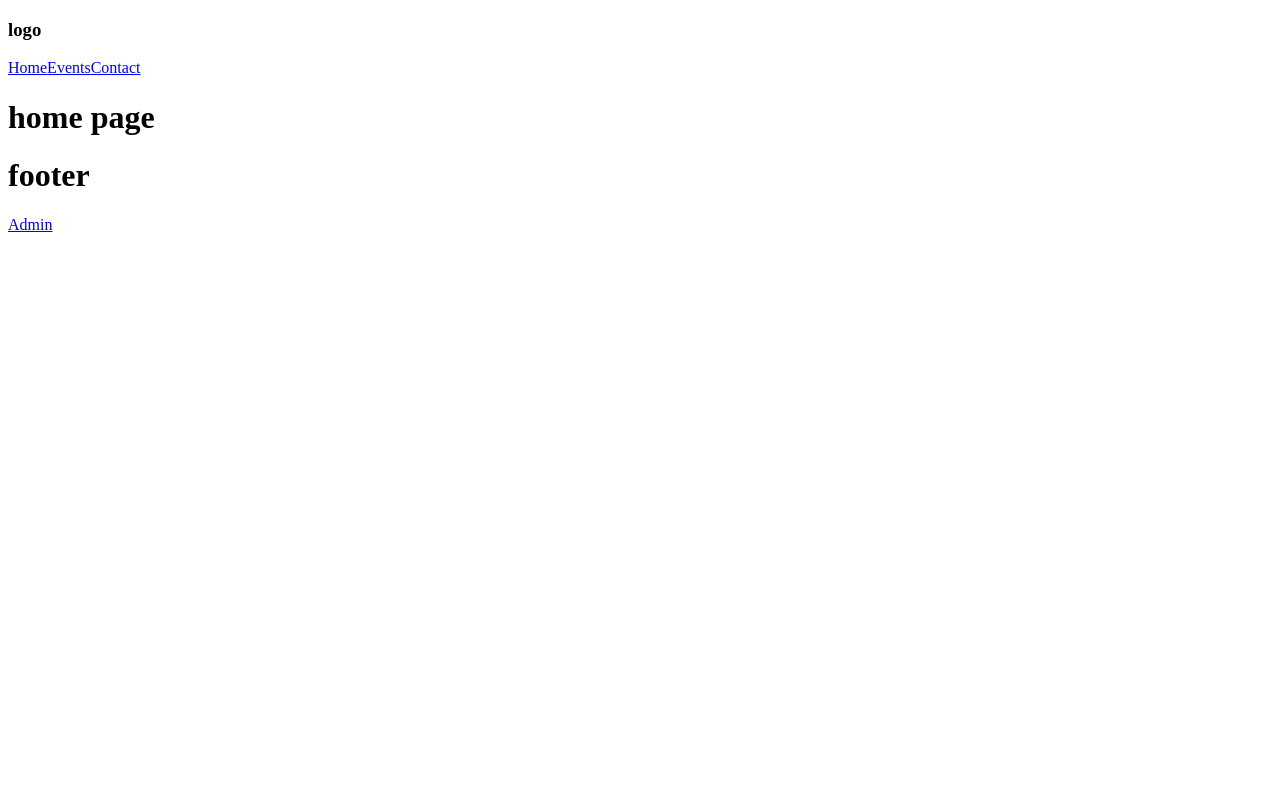
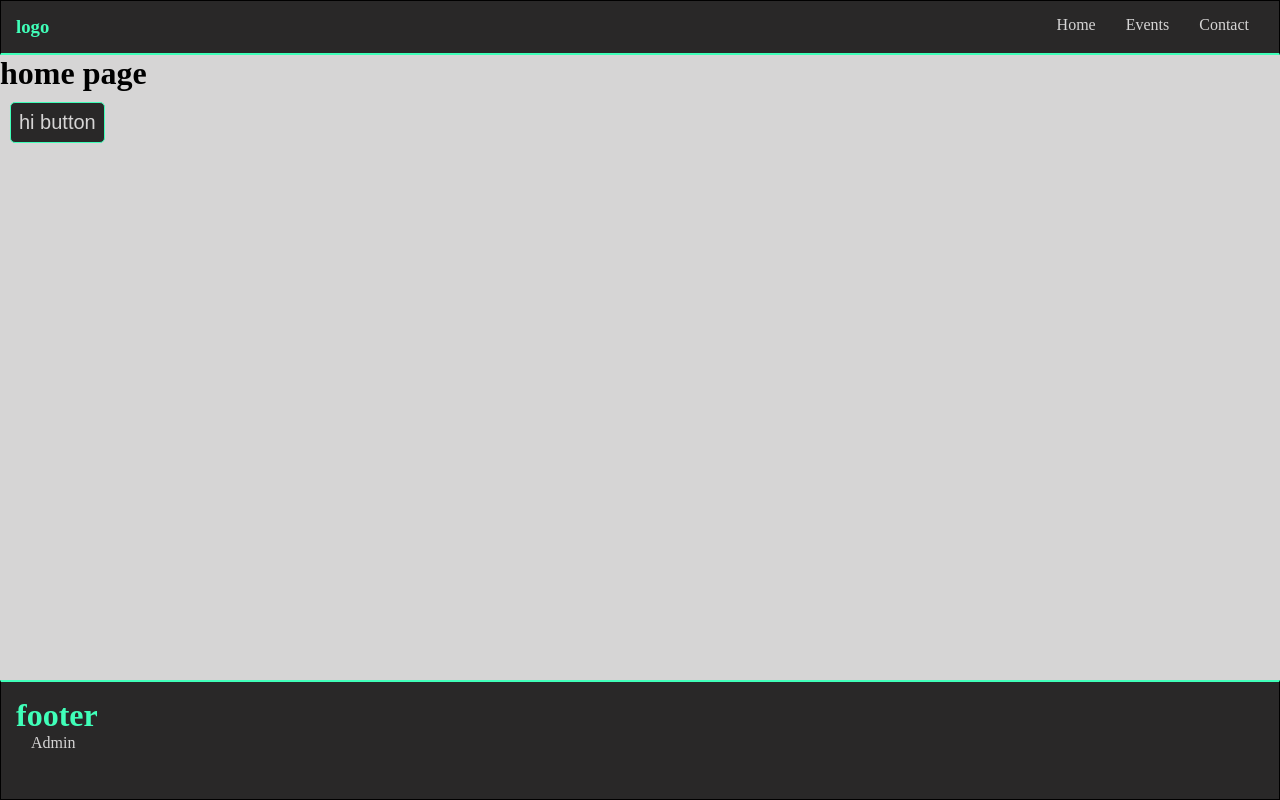
Before and after one commit to V-School-Module-7/dj-bentley-app, a React (Create React App) app in the folder client/: page / in a window 1280 px wide. Built offline with nearby package versions, Linux system fonts and the light colour scheme.

Commit message:
created button component. Started with styling, mainly header and footer. Loose color choices

```diff
--- a/client/src/App.js
+++ b/client/src/App.js
@@ -1,5 +1,6 @@
 import React from 'react';
-import { Switch, Route, Redirect } from 'react-router-dom'
+import { Switch, Route } from 'react-router-dom'
+import './style/style.css'
 import Header from './Header';
 import Home from './Home'
 import Contact from './Contact'
@@ -9,7 +10,7 @@ import Footer from './Footer'
 
 function App() {
 	return (
-    	<div>
+    	<div className="pageContainer">
 			<Header />
 
 		<Switch>
--- /dev/null
+++ b/client/src/Button.js
@@ -0,0 +1,9 @@
+import React from 'react'
+
+const Button = (props) => {
+    return (
+        <button className="btn" onClick={props.btnAction}>{props.btnContent}</button>
+    )
+}
+
+export default Button
--- a/client/src/Contact.js
+++ b/client/src/Contact.js
@@ -2,7 +2,7 @@ import React from 'react'
 
 const Contact = () => {
     return (
-        <div>
+        <div className="contentWrap">
             <h1>contact page</h1>
         </div>
     )
--- a/client/src/EventPage.js
+++ b/client/src/EventPage.js
@@ -2,7 +2,7 @@ import React from 'react'
 
 const EventPage = () => {
     return (
-        <div>
+        <div className="contentWrap">
             <h1>event page</h1>
         </div>
     )
--- a/client/src/Home.js
+++ b/client/src/Home.js
@@ -1,11 +1,18 @@
 import React from 'react'
+import Button from './Button'
 
 const Home = () => {
+    const btnTest = () => {
+        alert("hi btn alert")
+    }
+
     return (
-        <div>
+        <div className="contentWrap">
             <h1>
                 home page
             </h1>
+
+            <Button btnContent="hi button" btnAction = {btnTest} />
         </div>
     )
 }
--- /dev/null
+++ b/client/src/style/_pages.scss
@@ -0,0 +1,10 @@
+// most of the styling will be here. Any components, pages, ect
+
+.btn {
+    @include pad-mar(8px, 10px);
+    border-radius: 5px;
+    border: 1px solid $accentColor;
+    background-color: $darkColor;
+    color: $lightColor;
+    font-size: 20px;
+}
--- /dev/null
+++ b/client/src/style/style.css
@@ -0,0 +1,72 @@
+.btn {
+  padding: 8px;
+  margin: 10px;
+  border: 1px solid black;
+  border-radius: 5px;
+  border: 1px solid #40ffb9;
+  background-color: #292828;
+  color: #d6d5d5;
+  font-size: 20px;
+}
+
+* {
+  -webkit-box-sizing: border-box;
+          box-sizing: border-box;
+  margin: 0;
+  padding: 0;
+}
+
+body {
+  height: 100%;
+  background-color: #d6d5d5;
+}
+
+.pageContainer {
+  position: relative;
+  min-height: 100vh;
+}
+
+.contentWrap {
+  padding-bottom: 120px;
+}
+
+header {
+  display: -webkit-box;
+  display: -ms-flexbox;
+  display: flex;
+  -webkit-box-pack: justify;
+      -ms-flex-pack: justify;
+          justify-content: space-between;
+  padding: 15px;
+  margin: 0px;
+  border: 1px solid black;
+  background-color: #292828;
+  color: #40ffb9;
+  border-bottom: 2px solid #40ffb9;
+}
+
+nav a {
+  text-decoration: none;
+  padding: 0 15px;
+  color: #d6d5d5;
+}
+
+footer {
+  padding: 15px;
+  margin: 0px;
+  border: 1px solid black;
+  height: 120px;
+  position: absolute;
+  bottom: 0;
+  width: 100%;
+  background-color: #292828;
+  color: #40ffb9;
+  border-top: 2px solid #40ffb9;
+}
+
+footer a {
+  text-decoration: none;
+  padding: 0 15px;
+  color: #d6d5d5;
+}
+/*# sourceMappingURL=style.css.map */
--- /dev/null
+++ b/client/src/style/style.scss
@@ -0,0 +1,57 @@
+// this file is for compiling in the other style files, as well as for any overarching styling
+@import './variables';
+@import './pages';
+
+* {
+    box-sizing: border-box;
+    margin: 0;
+    padding: 0;
+}
+
+body {
+    height: 100%;
+    background-color: $lightColor;
+}
+
+.pageContainer {
+    position: relative;
+    min-height: 100vh;
+}
+
+.contentWrap {
+    padding-bottom: 120px; //height of footer
+}
+
+header {
+    display: flex;
+    justify-content: space-between;
+    @include pad-mar(15px, 0px);
+    background-color: $darkColor;
+    color: $accentColor;
+    border-bottom: 2px solid $accentColor;
+}
+
+nav {
+    a {
+        text-decoration: none;
+        padding: 0 15px;
+        color: $lightColor;
+    }
+}
+
+footer {
+    @include pad-mar(15px, 0px);
+    height: 120px;
+    position: absolute;
+    bottom: 0;
+    width: 100%;
+    background-color: $darkColor;
+    color: $accentColor;
+    border-top: 2px solid $accentColor;
+
+    a {
+        text-decoration: none;
+        padding: 0 15px;
+        color: $lightColor;
+    }
+}
```
Also changed, not shown: client/src/style/_variables.scss (added, +11 -0 lines), 1 other file (tests, documents, lock files or other folders).
